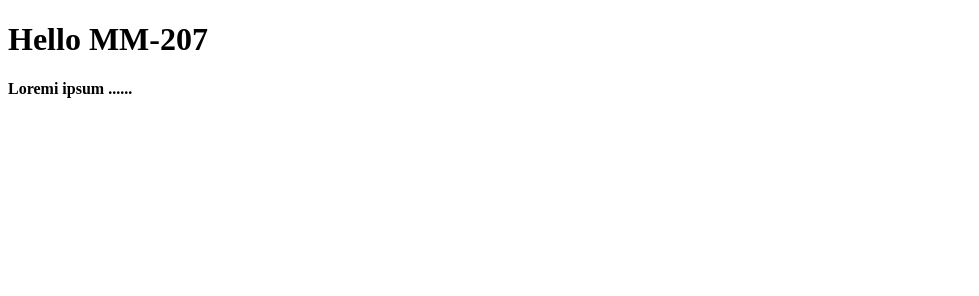
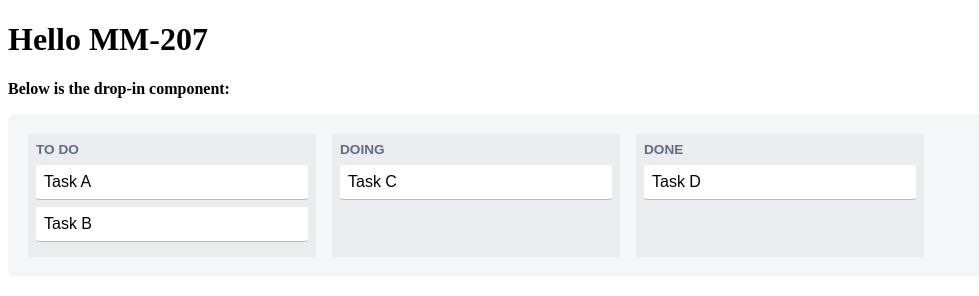
Before and after one commit to Rhyslos/Web-Component-Kanban-Library, a website: page Public/index.html in a window 1280 px wide. Shown: the whole page, without its empty margins (0-979 px from the left). Drawn offline with Linux system fonts and the light colour scheme.

Commit message:
updated HTML index file with spelling correction, breadtext and using the kanban-board element

```diff
--- a/Public/index.html
+++ b/Public/index.html
@@ -3,15 +3,17 @@
 <head>
     <meta charset="UTF-8">
     <meta name="viewport" content="width=device-width, initial-scale=1.0">
-    <title>Kanban Librabry</title>
+    <title>Kanban Library</title>
     <link href="styling.css" rel="stylesheet"/>
 </head>
 <body>
     <h1>Hello MM-207</h1>
     <p style="font-weight: bolder;">
-        Loremi ipsum ......
+        Below is the drop-in component:
     </p>
 
+    <kanban-board></kanban-board>
 
+    <script type="module" src="app.mjs"></script>
 </body>
 </html>
```
